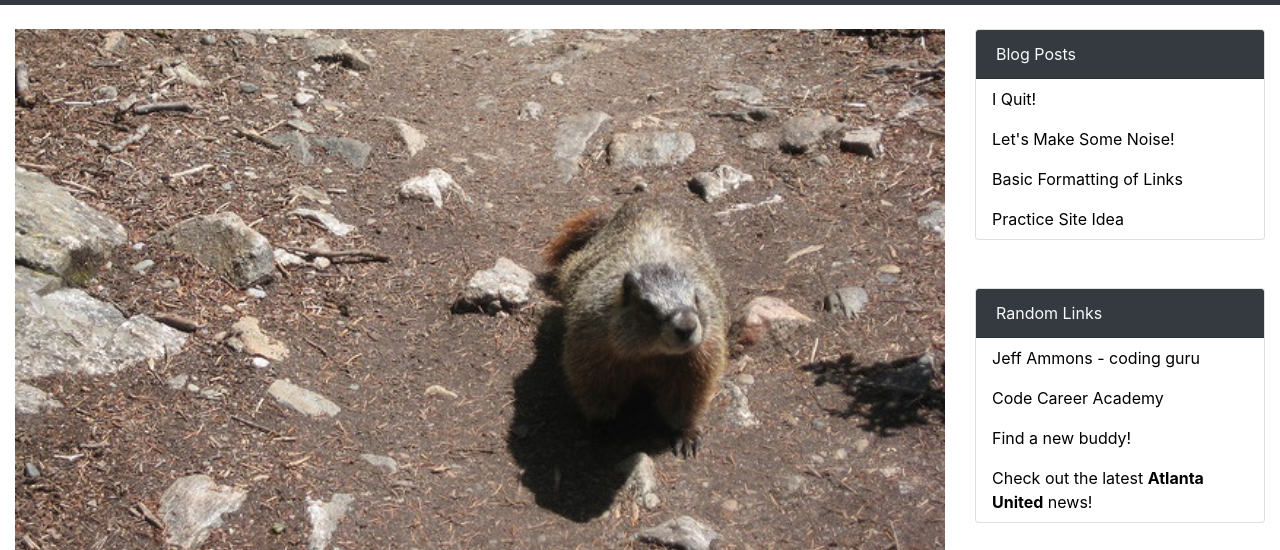
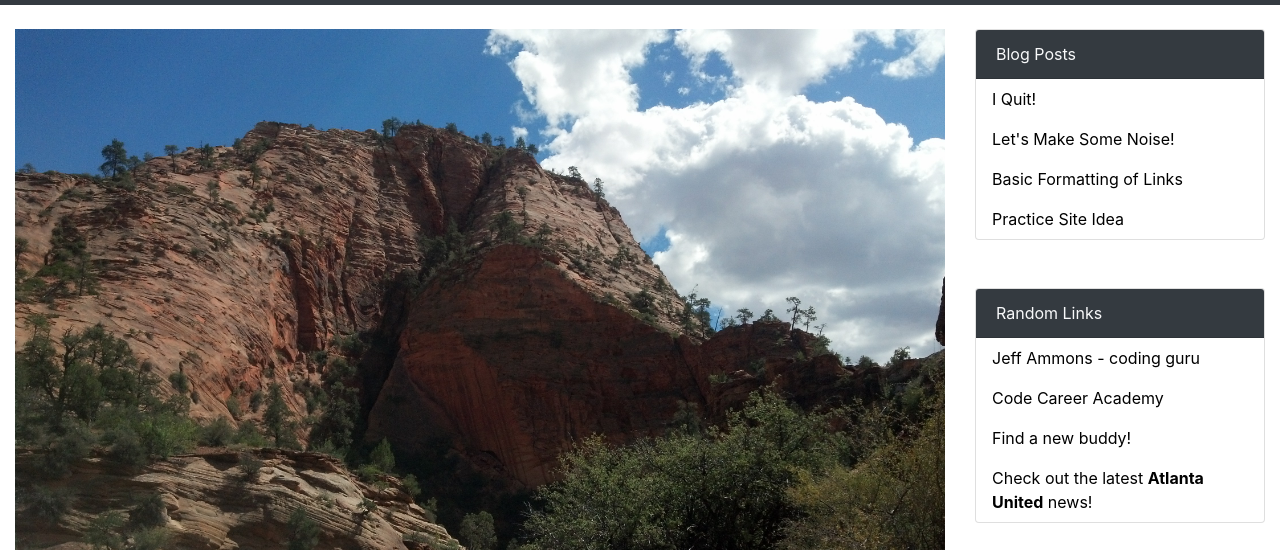
Before and after one commit to n1scby/bootstrapBlog, a plain HTML site: page contact.html in a window 1280 px wide. Shown: the part 77-627 px from the top of the page. Drawn offline with nearby package versions, Linux system fonts and the light colour scheme.

Commit message:
updated some images

```diff
--- a/contact.html
+++ b/contact.html
@@ -41,7 +41,7 @@
         <div class="row">
             <main class="col-md-9">
                 <article>
-                    <img class="img-fluid w-100" src="images/woodchuck.jpg" alt="woodchuck" />
+                    <img class="img-fluid w-100" src="images/zionpic.jpg" alt="Zion National Park" />
                     <div class="pl-2">
                             <h1 class="mt-1">Contact Info</h1>
                             <p>If you would like to contact me send an email to nb_workRT@yahoo.com.
```
Also changed, not shown: formatLinks.html (+1 -1 lines), images/kanab.jpg (added), images/zionpic.jpg (added).
